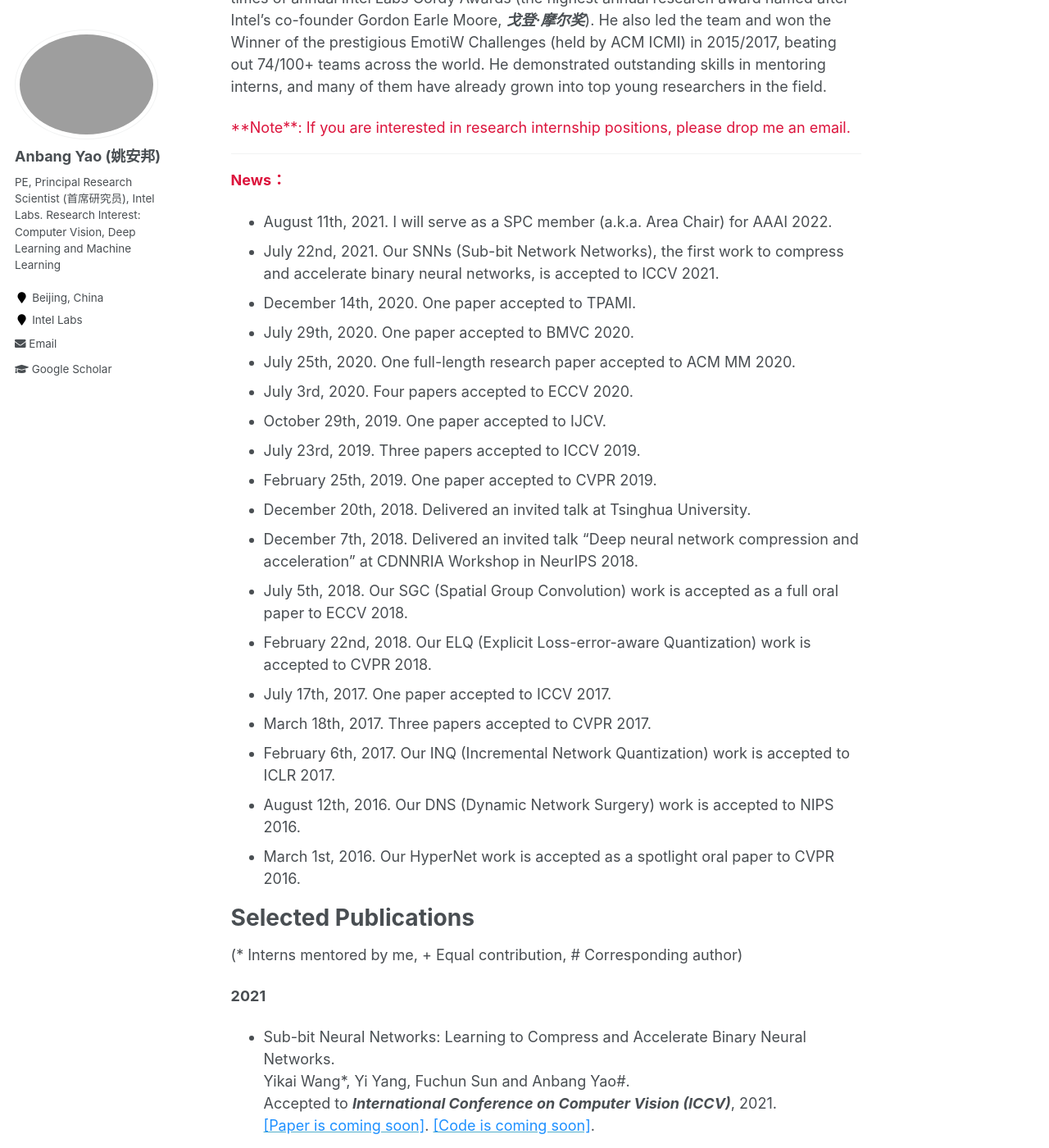
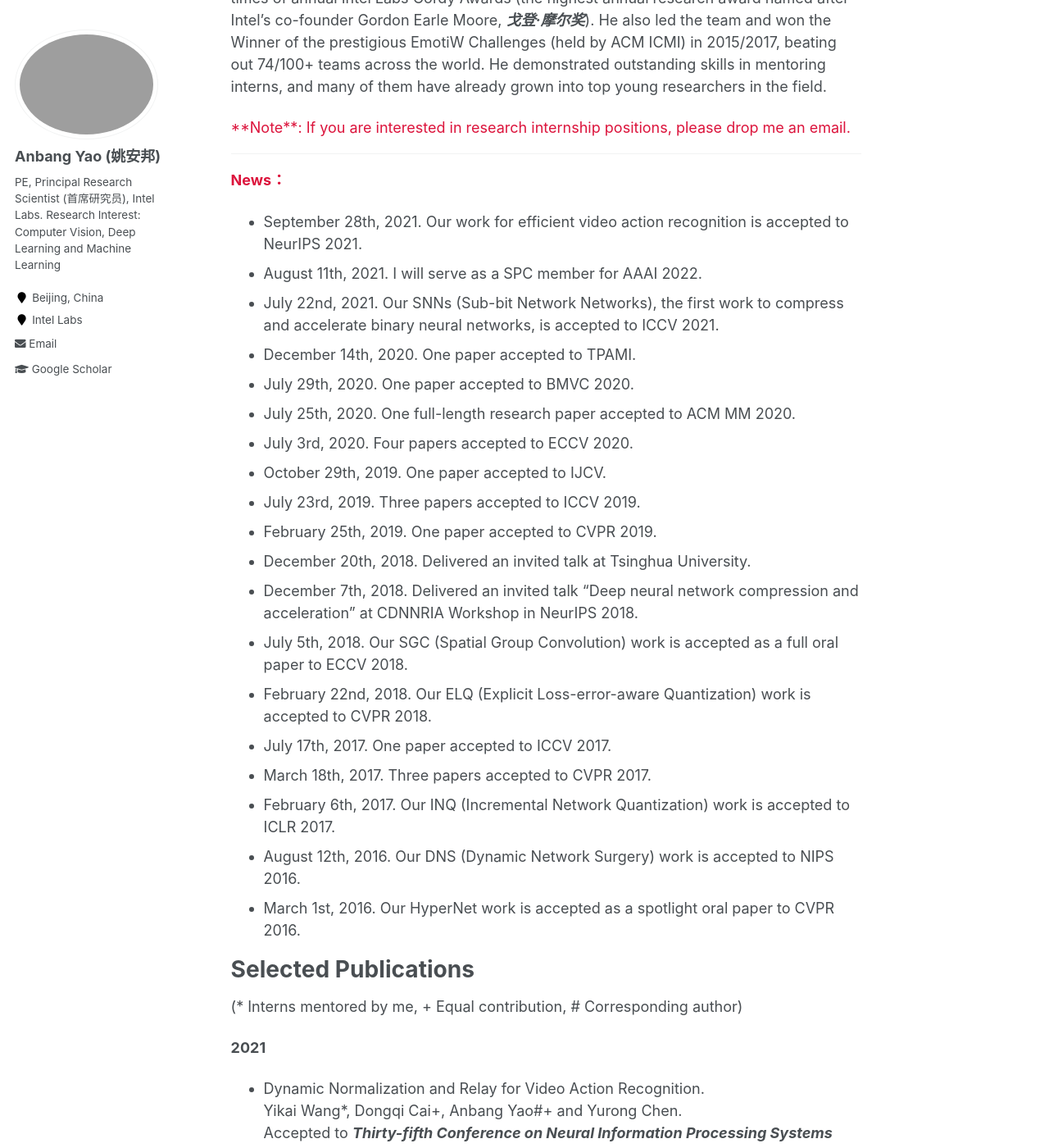
Before and after one commit to YaoAnbang/YaoAnbang.github.io, a Jekyll site: the page built from _pages/about.md, in a window 1280 px wide and 1400 px high, scrolled down 421 px. Shown: the whole window at 82% size. Built offline with Jekyll 4.4.1, drawn with Linux system fonts in a browser that asks for light colours; some of the changed text lies outside the part shown.

Commit message:
Update about.md

```diff
--- a/_pages/about.md
+++ b/_pages/about.md
@@ -17,7 +17,8 @@
 ---
 **<font color="Crimson">News：</font>**
 
-+ August 11th, 2021. I will serve as a SPC member (a.k.a. Area Chair) for AAAI 2022.
++ September 28th, 2021. Our work for efficient video action recognition is accepted to NeurIPS 2021.
++ August 11th, 2021. I will serve as a SPC member for AAAI 2022.
 + July 22nd, 2021. Our SNNs (Sub-bit Network Networks), the first work to compress and accelerate binary neural networks, is accepted to ICCV 2021.
 + December 14th, 2020. One paper accepted to TPAMI.
 + July 29th, 2020. One paper accepted to BMVC 2020.
@@ -43,6 +44,10 @@
 (\* Interns mentored by me, \+ Equal contribution, \# Corresponding author)
 
 **2021**
+
+<!-- <blockquote> -->
++ Dynamic Normalization and Relay for Video Action Recognition.<br> Yikai Wang\*, Dongqi Cai\+, Anbang Yao\#+ and Yurong Chen.<br> Accepted to <em>**Thirty-fifth Conference on Neural Information Processing Systems (NeurIPS)**</em>, 2021.<br> [<font color="DodgerBlue">[Paper is coming soon]</font>](https://yaoanbang.github.io/). [<font color="DodgerBlue">[Code is coming soon]</font>](https://yaoanbang.github.io/).<br>
+<!--</blockquote> -->
 
 <!-- <blockquote> -->
 + Sub-bit Neural Networks: Learning to Compress and Accelerate Binary Neural Networks.<br> Yikai Wang\*, Yi Yang, Fuchun Sun and Anbang Yao\#.<br> Accepted to <em>**International Conference on Computer Vision (ICCV)**</em>, 2021.<br> [<font color="DodgerBlue">[Paper is coming soon]</font>](https://yaoanbang.github.io/). [<font color="DodgerBlue">[Code is coming soon]</font>](https://yaoanbang.github.io/).<br>
```
